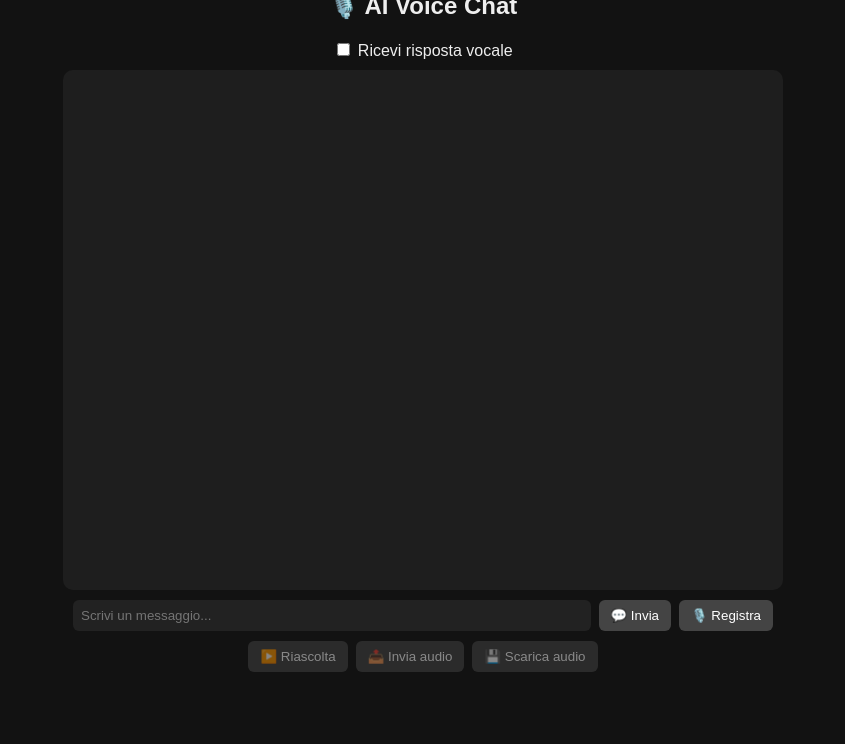
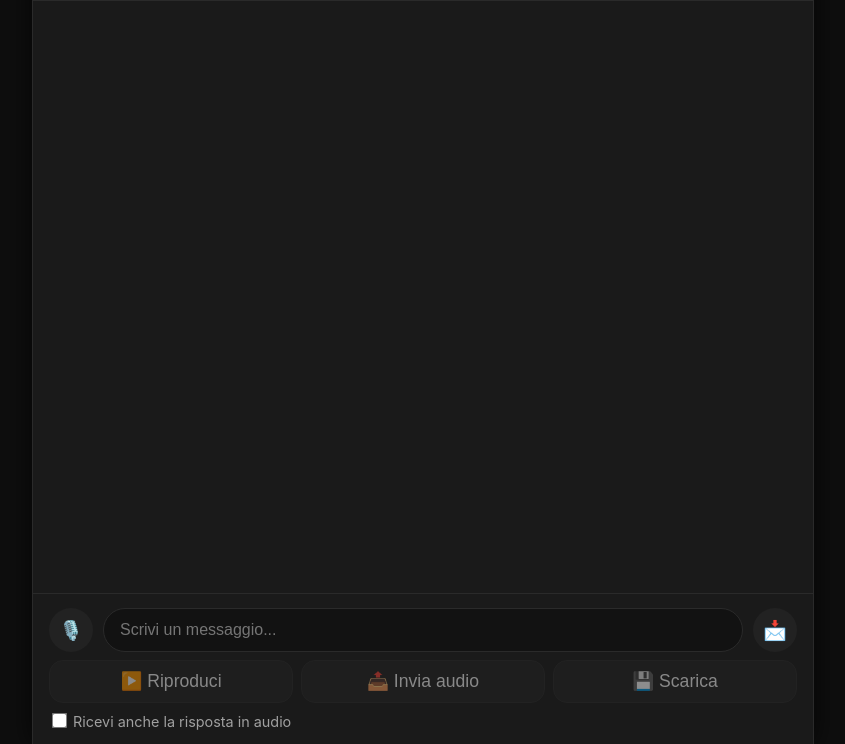
Before and after one commit to simonesiega/AIcompanion, a plain HTML site: page static/index.html in a window 1280 px wide. Shown: the part 56-800 px from the top of the page, without its empty margins (217-1062 px from the left). Drawn offline with Linux system fonts and the light colour scheme; files that its build step writes are made by us from their sources.

Commit message:
Redesign the basic chat UI

```diff
--- a/static/index.html
+++ b/static/index.html
@@ -2,32 +2,50 @@
 <html lang="it">
 <head>
   <meta charset="UTF-8">
+  <meta name="viewport" content="width=device-width, initial-scale=1.0">
   <title>AI Companion</title>
   <link rel="stylesheet" href="static/style.css">
 </head>
 <body>
-  <h2>🎙️ AI Voice Chat</h2>
+  <div class="app">
 
-  <label style="margin-bottom:10px;">
-    <input type="checkbox" id="ttsFlag"> Ricevi risposta vocale
-  </label>
+    <!-- HEADER -->
+    <header class="header">
+      <h1>AI Companion</h1>
+    </header>
 
-  <div id="chat"></div>
+    <!-- AREA CHAT -->
+    <main id="chat" class="chat"></main>
 
-  <div id="controls">
-    <input id="message" placeholder="Scrivi un messaggio...">
-    <button id="sendBtn">💬 Invia</button>
-    <button id="recBtn">🎙️ Registra</button>
+    <!-- AREA INPUT -->
+    <section class="input-area">
+
+      <!-- Barra messaggi -->
+      <div class="input-bar">
+        <button id="recBtn">🎙️</button>
+        <input id="message" type="text" placeholder="Scrivi un messaggio..." autocomplete="off">
+        <button id="sendBtn">📩</button>
+      </div>
+
+      <!-- Controlli audio -->
+      <div class="audio-controls">
+        <audio id="previewAudio" hidden controls></audio>
+        <button id="playBtn" disabled>▶️ Riproduci</button>
+        <button id="sendAudioBtn" disabled>📤 Invia audio</button>
+        <button id="downloadBtn" disabled>💾 Scarica</button>
+      </div>
+
+      <!-- Opzione TTS -->
+      <div class="tts-option">
+        <label>
+          <input type="checkbox" id="ttsFlag">
+          Ricevi anche la risposta in audio
+        </label>
+      </div>
+
+    </section>
   </div>
 
-  <div id="audioControls">
-    <button id="playBtn" disabled>▶️ Riascolta</button>
-    <button id="sendAudioBtn" disabled>📤 Invia audio</button>
-    <button id="downloadBtn" disabled>💾 Scarica audio</button>
-  </div>
-
-  <audio id="previewAudio" controls hidden></audio>
-
-  <script src="/static/script.js"></script>
+  <script src="static/main.js"></script>
 </body>
 </html>
--- a/static/style.css
+++ b/static/style.css
@@ -1,13 +1,283 @@
-    body { font-family: sans-serif; background: #121212; color: #eee; display: flex; flex-direction: column; align-items: center; padding: 20px; }
-    #chat { width: 100%; max-width: 700px; background: #1e1e1e; border-radius: 10px; padding: 10px; height: 500px; overflow-y: auto; }
-    .msg { margin: 6px 0; padding: 8px; border-radius: 6px; }
-    .msg.user { background: #2a4; align-self: flex-end; text-align: right; }
-    .msg.ai { background: #333; }
+:root {
+  --bg: #0e0e0e;
+  --panel: #1a1a1a;
+  --text: #f5f5f5;
+  --subtext: #a0a0a0;
+  --border: #2a2a2a;
+  --accent: #3a82f7;
+  --accent-hover: #2a6de0;
+  --user-bubble: #2b2b2b;
+  --ai-bubble: #1f1f1f;
+  --radius: 14px;
+}
 
-    #controls { display: flex; gap: 8px; margin-top: 10px; width: 100%; max-width: 700px; }
-    input { flex: 1; padding: 8px; border-radius: 6px; border: none; outline: none; background: #222; color: #fff; }
-    button { padding: 8px 12px; border: none; border-radius: 6px; background: #444; color: #fff; cursor: pointer; }
-    button:disabled { opacity: 0.5; cursor: not-allowed; }
+/* ============================
+   Layout generale
+============================ */
+body {
+  margin: 0;
+  font-family: "Inter", system-ui, sans-serif;
+  background: var(--bg);
+  color: var(--text);
+  display: flex;
+  justify-content: center;
+  min-height: 100vh;
+}
 
-    #audioControls { display: flex; gap: 8px; margin-top: 10px; }
-    audio { margin-top: 5px; width: 100%; }
+.app {
+  display: flex;
+  flex-direction: column;
+  width: 100%;
+  max-width: 780px;
+  background: var(--panel);
+  border-left: 1px solid var(--border);
+  border-right: 1px solid var(--border);
+  box-shadow: 0 0 25px rgba(0, 0, 0, 0.7);
+}
+
+/* ============================
+   Header
+============================ */
+.header {
+  background: var(--panel);
+  padding: 16px 20px;
+  border-bottom: 1px solid var(--border);
+  text-align: center;
+  position: sticky;
+  top: 0;
+  z-index: 10;
+}
+
+.header h1 {
+  font-size: 1.2rem;
+  font-weight: 500;
+  margin: 0;
+  color: var(--text);
+  letter-spacing: 0.4px;
+}
+
+/* ============================
+   Area chat
+============================ */
+.chat {
+  flex: 1;
+  display: flex;
+  flex-direction: column;
+  gap: 14px;
+  padding: 20px;
+  overflow-y: auto;
+  scroll-behavior: smooth;
+}
+
+.msg {
+  display: flex;
+  flex-direction: column;
+  max-width: 75%;
+  padding: 12px 16px;
+  border-radius: var(--radius);
+  line-height: 1.5;
+  font-size: 0.96rem;
+  word-break: break-word;
+  white-space: pre-wrap;
+  animation: fadeIn 0.25s ease;
+}
+
+.msg.user {
+  align-self: flex-end;
+  background: var(--user-bubble);
+  border: 1px solid #333;
+}
+
+.msg.ai {
+  align-self: flex-start;
+  background: var(--ai-bubble);
+  border: 1px solid #262626;
+}
+
+.msg audio {
+  width: 100%;
+  margin-top: 8px;
+  border-radius: 10px;
+  max-height: 40px;
+}
+
+/* ============================
+   Input area
+============================ */
+.input-area {
+  border-top: 1px solid var(--border);
+  padding: 14px 16px;
+  display: flex;
+  flex-direction: column;
+  gap: 8px;
+  background: var(--panel);
+  position: sticky;
+  bottom: 0;
+  z-index: 5;
+}
+
+.input-bar {
+  display: flex;
+  align-items: center;
+  gap: 10px;
+}
+
+/* Campo di testo */
+.input-bar input {
+  flex: 1;
+  padding: 12px 16px;
+  border-radius: 999px;
+  border: 1px solid var(--border);
+  outline: none;
+  background: #121212;
+  color: var(--text);
+  font-size: 1rem;
+  transition: border 0.2s, background 0.2s;
+}
+
+.input-bar input:focus {
+  border-color: var(--accent);
+  background: #181818;
+}
+
+/* ============================
+   Pulsanti principali
+============================ */
+.input-bar button {
+  display: flex;
+  align-items: center;
+  justify-content: center;
+  border: none;
+  background: #222;
+  color: #fff;
+  width: 44px;
+  height: 44px;
+  border-radius: 50%;
+  font-size: 1.2rem;
+  cursor: pointer;
+  transition: transform 0.15s ease, background 0.2s ease;
+}
+
+.input-bar button:hover {
+  background: var(--accent);
+  transform: scale(1.07);
+}
+
+.input-bar button:active {
+  transform: scale(0.95);
+}
+
+/* Microfono attivo */
+button.recording {
+  background: #e53e3e !important;
+  animation: pulse 1s infinite;
+}
+
+@keyframes pulse {
+  0% { box-shadow: 0 0 0 0 rgba(229, 62, 62, 0.4); }
+  70% { box-shadow: 0 0 0 10px rgba(229, 62, 62, 0); }
+  100% { box-shadow: 0 0 0 0 rgba(229, 62, 62, 0); }
+}
+
+/* ============================
+   Audio controls (replay, send, download)
+============================ */
+.audio-controls {
+  display: flex;
+  align-items: center;
+  justify-content: space-between;
+  gap: 8px;
+  flex-wrap: wrap;
+}
+
+.audio-controls audio {
+  flex: 1;
+  width: 100%;
+  border-radius: 10px;
+  margin-bottom: 4px;
+  max-height: 38px;
+}
+
+.audio-controls button {
+  flex: 1;
+  padding: 10px;
+  background: #222;
+  border: 1px solid var(--border);
+  border-radius: var(--radius);
+  color: var(--text);
+  font-size: 1.1rem;
+  cursor: pointer;
+  transition: background 0.2s, transform 0.1s;
+}
+
+.audio-controls button:hover:not(:disabled) {
+  background: #2c2c2c;
+  transform: scale(1.05);
+}
+
+.audio-controls button:disabled {
+  opacity: 0.5;
+  cursor: not-allowed;
+}
+
+/* ============================
+   Opzione TTS
+============================ */
+.tts-option {
+  display: flex;
+  align-items: center;
+  gap: 6px;
+  font-size: 0.9rem;
+  color: var(--subtext);
+}
+
+.tts-option input {
+  transform: scale(1.2);
+}
+
+/* ============================
+   Scrollbar
+============================ */
+.chat::-webkit-scrollbar {
+  width: 8px;
+}
+.chat::-webkit-scrollbar-thumb {
+  background: #333;
+  border-radius: 6px;
+}
+
+/* ============================
+   Animazioni
+============================ */
+@keyframes fadeIn {
+  from {
+    opacity: 0;
+    transform: translateY(4px);
+  }
+  to {
+    opacity: 1;
+    transform: translateY(0);
+  }
+}
+
+/* ============================
+   Mobile
+============================ */
+@media (max-width: 600px) {
+  .msg {
+    max-width: 85%;
+  }
+
+  .input-bar input {
+    padding: 10px 12px;
+  }
+
+  .input-bar button {
+    width: 38px;
+    height: 38px;
+  }
+
+  .audio-controls button {
+    flex: 1 1 30%;
+  }
+}
```
Also changed, not shown: static/main.js (renamed from static/script.js).
